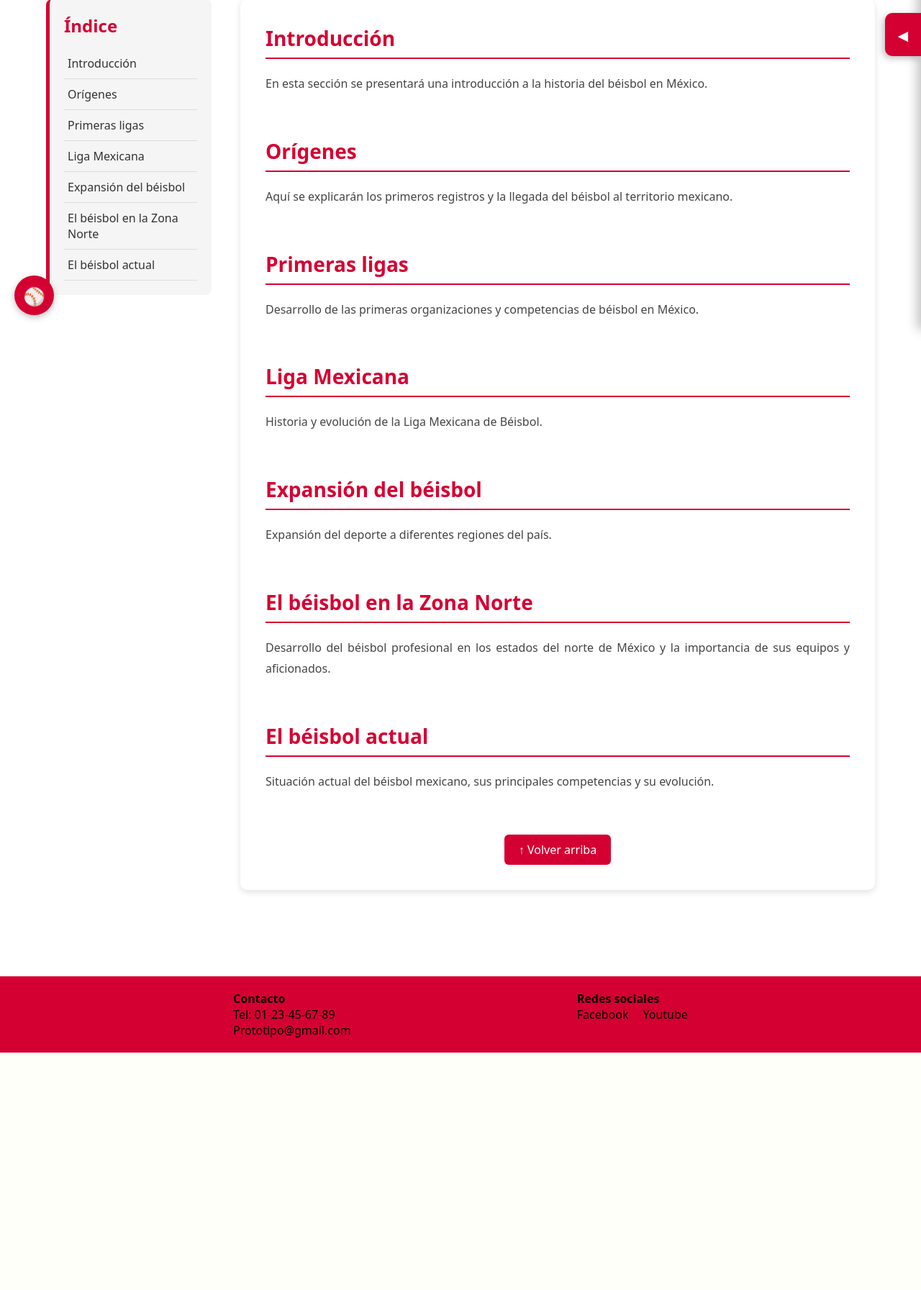
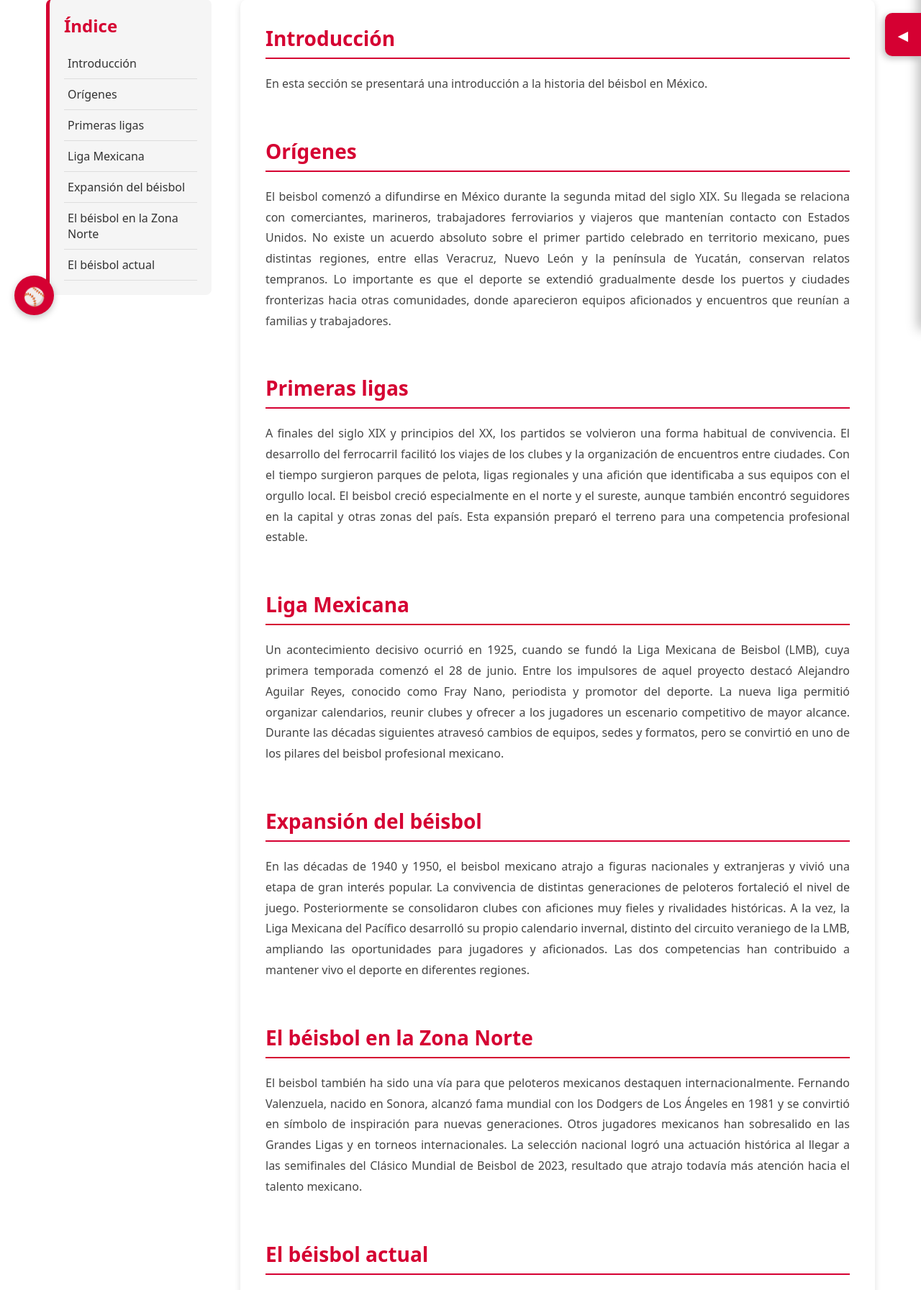
Before and after one commit to pp4132/PI_Proyecto, a PHP site: page /src/Historia.php in a window 1280 px wide. Shown: the part 342-2135 px from the top of the page at 72% size. Before the commit the page ends 1805 px from the top, so only its background shows below. Run offline with PHP 8.4, Linux system fonts and the light colour scheme.

Commit message:
Historia de la LMB (zona norte) modificada

```diff
--- a/src/Historia.php
+++ b/src/Historia.php
@@ -11,162 +11,101 @@
     <link rel="stylesheet" href="css/Style_historia.css">
 </head>
 
-
 <body>
-
    <?php include('Header.php')?>
 
-
     <main class="historia">
-
         <?php include('SideBar&Buttons.php')?>
 
-
         <section class="titulo_historia">
-
             <h1>
                 Historia del Béisbol en México
             </h1>
-
             <p>
                 Un recorrido por el desarrollo del béisbol
                 en México.
             </p>
-
         </section>
 
-
         <div class="contenido_historia">
-
-
             <!-- ÍNDICE -->
-
             <aside class="indice_historia">
-
                 <h2>Índice</h2>
-
                 <a href="#introduccion">
                     Introducción
                 </a>
-
                 <a href="#origenes">
                     Orígenes
                 </a>
-
                 <a href="#primeras_ligas">
                     Primeras ligas
                 </a>
-
                 <a href="#liga_mexicana">
                     Liga Mexicana
                 </a>
-
                 <a href="#expansion">
                     Expansión del béisbol
                 </a>
-
                 <a href="#zona_norte">
                     El béisbol en la Zona Norte
                 </a>
-
                 <a href="#actualidad">
                     El béisbol actual
                 </a>
-
             </aside>
 
-
             <!-- HISTORIA -->
-
             <article class="texto_historia">
-
-
                 <section id="introduccion">
-
                     <h2>Introducción</h2>
-
                     <p>
                         En esta sección se presentará una
                         introducción a la historia del béisbol
                         en México.
                     </p>
-
                 </section>
 
-
                 <section id="origenes">
-
                     <h2>Orígenes</h2>
-
                     <p>
-                        Aquí se explicarán los primeros registros
-                        y la llegada del béisbol al territorio
-                        mexicano.
+                        El beisbol comenzó a difundirse en México durante la segunda mitad del siglo XIX. Su llegada se relaciona con comerciantes, marineros, trabajadores ferroviarios y viajeros que mantenían contacto con Estados Unidos. No existe un acuerdo absoluto sobre el primer partido celebrado en territorio mexicano, pues distintas regiones, entre ellas Veracruz, Nuevo León y la península de Yucatán, conservan relatos tempranos. Lo importante es que el deporte se extendió gradualmente desde los puertos y ciudades fronterizas hacia otras comunidades, donde aparecieron equipos aficionados y encuentros que reunían a familias y trabajadores.
                     </p>
-
                 </section>
 
-
                 <section id="primeras_ligas">
-
                     <h2>Primeras ligas</h2>
-
                     <p>
-                        Desarrollo de las primeras organizaciones
-                        y competencias de béisbol en México.
+                        A finales del siglo XIX y principios del XX, los partidos se volvieron una forma habitual de convivencia. El desarrollo del ferrocarril facilitó los viajes de los clubes y la organización de encuentros entre ciudades. Con el tiempo surgieron parques de pelota, ligas regionales y una afición que identificaba a sus equipos con el orgullo local. El beisbol creció especialmente en el norte y el sureste, aunque también encontró seguidores en la capital y otras zonas del país. Esta expansión preparó el terreno para una competencia profesional estable.
                     </p>
-
                 </section>
 
-
                 <section id="liga_mexicana">
-
                     <h2>Liga Mexicana</h2>
-
                     <p>
-                        Historia y evolución de la Liga Mexicana
-                        de Béisbol.
+                        Un acontecimiento decisivo ocurrió en 1925, cuando se fundó la Liga Mexicana de Beisbol (LMB), cuya primera temporada comenzó el 28 de junio. Entre los impulsores de aquel proyecto destacó Alejandro Aguilar Reyes, conocido como Fray Nano, periodista y promotor del deporte. La nueva liga permitió organizar calendarios, reunir clubes y ofrecer a los jugadores un escenario competitivo de mayor alcance. Durante las décadas siguientes atravesó cambios de equipos, sedes y formatos, pero se convirtió en uno de los pilares del beisbol profesional mexicano.
                     </p>
-
                 </section>
 
-
                 <section id="expansion">
-
                     <h2>Expansión del béisbol</h2>
-
                     <p>
-                        Expansión del deporte a diferentes regiones
-                        del país.
+                        En las décadas de 1940 y 1950, el beisbol mexicano atrajo a figuras nacionales y extranjeras y vivió una etapa de gran interés popular. La convivencia de distintas generaciones de peloteros fortaleció el nivel de juego. Posteriormente se consolidaron clubes con aficiones muy fieles y rivalidades históricas. A la vez, la Liga Mexicana del Pacífico desarrolló su propio calendario invernal, distinto del circuito veraniego de la LMB, ampliando las oportunidades para jugadores y aficionados. Las dos competencias han contribuido a mantener vivo el deporte en diferentes regiones.
                     </p>
-
                 </section>
 
-
                 <section id="zona_norte">
-
                     <h2>El béisbol en la Zona Norte</h2>
-
                     <p>
-                        Desarrollo del béisbol profesional en los
-                        estados del norte de México y la importancia
-                        de sus equipos y aficionados.
+                        El beisbol también ha sido una vía para que peloteros mexicanos destaquen internacionalmente. Fernando Valenzuela, nacido en Sonora, alcanzó fama mundial con los Dodgers de Los Ángeles en 1981 y se convirtió en símbolo de inspiración para nuevas generaciones. Otros jugadores mexicanos han sobresalido en las Grandes Ligas y en torneos internacionales. La selección nacional logró una actuación histórica al llegar a las semifinales del Clásico Mundial de Beisbol de 2023, resultado que atrajo todavía más atención hacia el talento mexicano.
                     </p>
-
                 </section>
 
-
                 <section id="actualidad">
-
                     <h2>El béisbol actual</h2>
-
                     <p>
-                        Situación actual del béisbol mexicano,
-                        sus principales competencias y su evolución.
+                        En la actualidad, el beisbol es parte de la identidad cultural de muchas ciudades. Los estadios son espacios de reunión y las camisetas representan tradiciones locales, oficios, paisajes y memorias familiares. Para la temporada 2026, la LMB está organizada en Zona Norte y Zona Sur, con diez equipos en cada una. La Zona Norte reúne clubes históricos y proyectos recientes: Acereros, Algodoneros, Caliente, Charros, Dorados, Rieleros, Saraperos, Sultanes, Tecos y Toros. Sus trayectorias muestran cómo el beisbol mexicano combina continuidad, renovación y pasión regional.
                     </p>
-
                 </section>
-
 
                 <a href="#" class="volver_arriba">
                     ↑ Volver arriba
```
Also changed, not shown: src/Conversaciones.php (+3 -58 lines).
